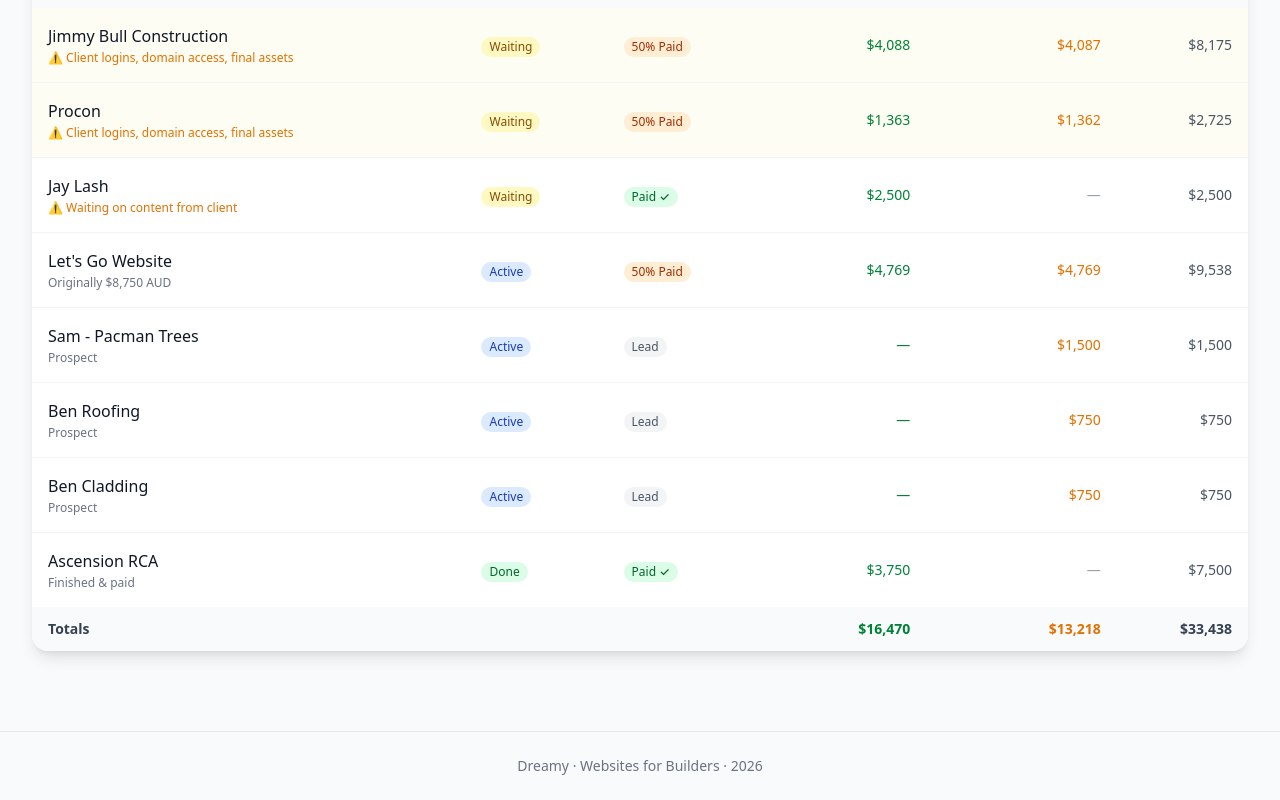
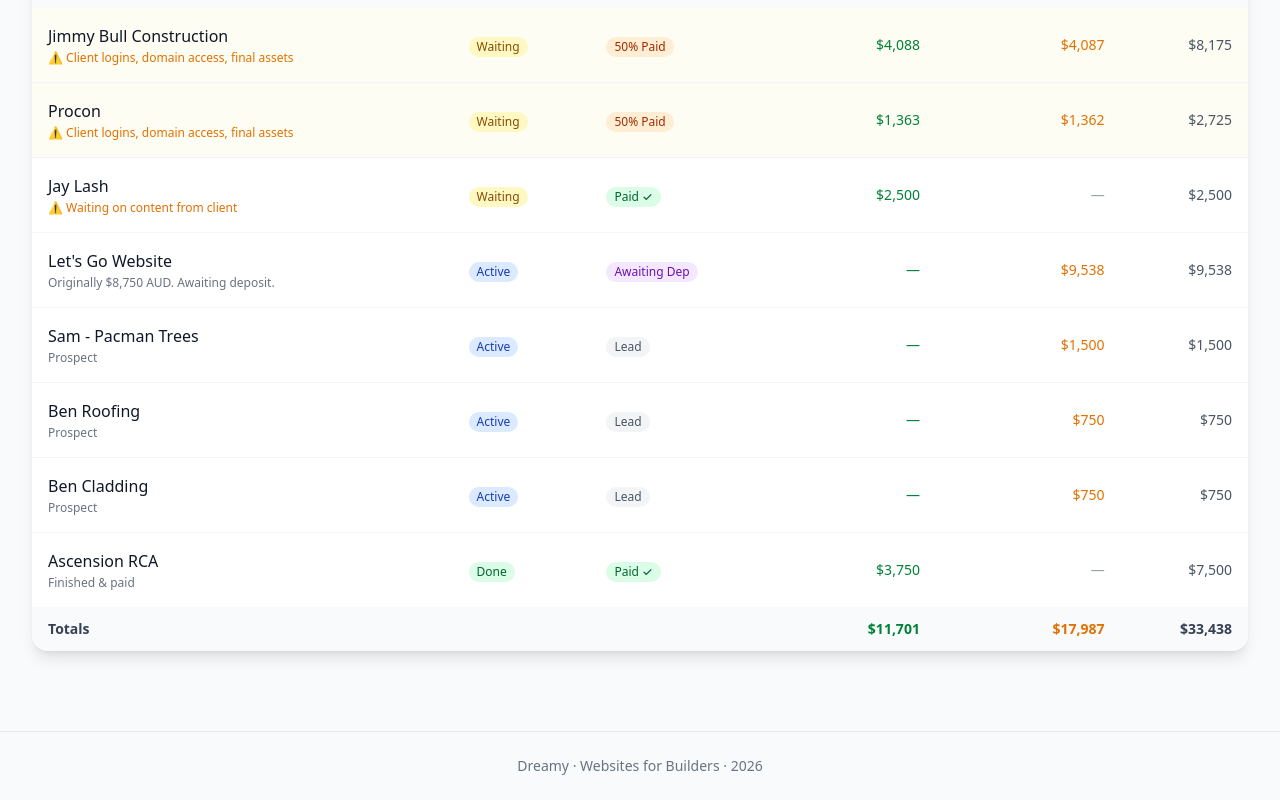
Before and after one commit to dreamy-launch/dreamy-dashboard, a Next.js app: page / in a window 1280 px wide. Shown: the part 1144-1944 px from the top of the page. Built offline with nearby package versions, Linux system fonts and the light colour scheme.

Commit message:
Add deposit-pending status, update Let's Go

```diff
--- a/src/components/ClientTable.tsx
+++ b/src/components/ClientTable.tsx
@@ -26,12 +26,14 @@ const projectStatusLabels: Record<ProjectStatus, string> = {
 
 const paymentStatusColors: Record<PaymentStatus, string> = {
   'unpaid': 'bg-gray-100 text-gray-600',
+  'deposit-pending': 'bg-purple-100 text-purple-800',
   'deposit-paid': 'bg-orange-100 text-orange-800',
   'paid-in-full': 'bg-green-100 text-green-800',
 };
 
 const paymentStatusLabels: Record<PaymentStatus, string> = {
   'unpaid': 'Lead',
+  'deposit-pending': 'Awaiting Dep',
   'deposit-paid': '50% Paid',
   'paid-in-full': 'Paid ✓',
 };
--- a/src/data/clients.ts
+++ b/src/data/clients.ts
@@ -1,5 +1,5 @@
 export type ProjectStatus = 'active' | 'waiting-on-client' | 'completed';
-export type PaymentStatus = 'unpaid' | 'deposit-paid' | 'paid-in-full';
+export type PaymentStatus = 'unpaid' | 'deposit-pending' | 'deposit-paid' | 'paid-in-full';
 
 export interface Client {
   id: string;
@@ -88,15 +88,15 @@ export const clients: Client[] = [
     id: '5',
     name: "Let's Go Website",
     projectStatus: 'active',
-    paymentStatus: 'deposit-paid',
+    paymentStatus: 'deposit-pending',
     totalRevenue: 9538,
-    depositPaid: 4769,
-    balanceDue: 4769,
+    depositPaid: 0,
+    balanceDue: 9538,
     currency: 'NZD',
     startDate: '2026-02-01',
     projectType: 'full-site',
     source: 'House of Mood',
-    notes: 'Originally $8,750 AUD'
+    notes: 'Originally $8,750 AUD. Awaiting deposit.'
   },
   // Leads / Pipeline (no payment yet)
   {
@@ -160,6 +160,10 @@ export function getPipelineValue(): number {
   return clients.filter(c => c.paymentStatus === 'unpaid').reduce((sum, c) => sum + c.totalRevenue, 0);
 }
 
+export function getConfirmedPendingDeposit(): number {
+  return clients.filter(c => c.paymentStatus === 'deposit-pending').reduce((sum, c) => sum + c.totalRevenue, 0);
+}
+
 export function getWaitingOnClientRevenue(): number {
   return clients.filter(c => c.projectStatus === 'waiting-on-client' && c.balanceDue > 0).reduce((sum, c) => sum + c.balanceDue, 0);
 }
```
